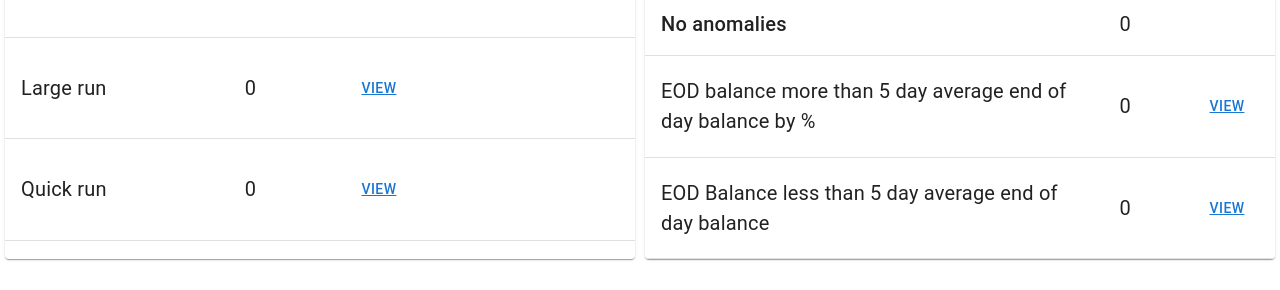
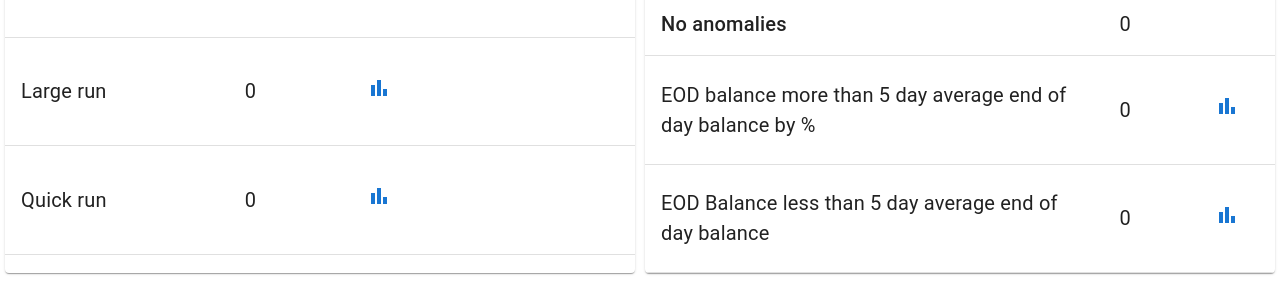
Before and after one commit to TechieeHub/Project, a React (Create React App) app: page /charts in a window 1280 px wide. Shown: the part 242-532 px from the top of the page. Built offline with nearby package versions, Linux system fonts and the light colour scheme; no server answers.

Commit message:
Replacing View with Icon

```diff
--- a/src/components/Charts/AnomalieComponent.js
+++ b/src/components/Charts/AnomalieComponent.js
@@ -11,6 +11,7 @@ import {
   Typography,
   Box,
 } from "@mui/material";
+import BarChartIcon from '@mui/icons-material/BarChart';
 
 const AnomalieComponent = ({ onView }) => {
   const excelData = JSON.parse(localStorage.getItem("filteredData")) || [];
@@ -98,7 +99,7 @@ const AnomalieComponent = ({ onView }) => {
                 }}
                 onClick={handleViewMoreThan5DayAvg}
               >
-                View
+               <BarChartIcon />
               </Button>
             </TableCell>
           </TableRow>
@@ -132,7 +133,7 @@ const AnomalieComponent = ({ onView }) => {
                 }}
                 onClick={handleViewLessThan5DayAvg}
               >
-                View
+                <BarChartIcon />
               </Button>
             </TableCell>
           </TableRow>
--- a/src/components/Charts/VisualizationComponent.js
+++ b/src/components/Charts/VisualizationComponent.js
@@ -11,6 +11,7 @@ import {
   Typography,
   Box,
 } from "@mui/material";
+import BarChartIcon from '@mui/icons-material/BarChart';
 import { useDispatch, useSelector } from "react-redux";
 import { Link } from "react-router-dom";
 import { setChartDisplayData } from "../../Store/excelSlice";
@@ -95,7 +96,7 @@ const VisualizationComponent = ({ onView }) => {
                 }}
                 onClick={largeRunViewHandler}
               >
-                View
+               <BarChartIcon />
               </Button>
             </TableCell>
           </TableRow>
@@ -124,7 +125,7 @@ const VisualizationComponent = ({ onView }) => {
                 }}
                 onClick={quickRunViewHandler}
               >
-                View
+                <BarChartIcon />
               </Button>
             </TableCell>
           </TableRow>
```
